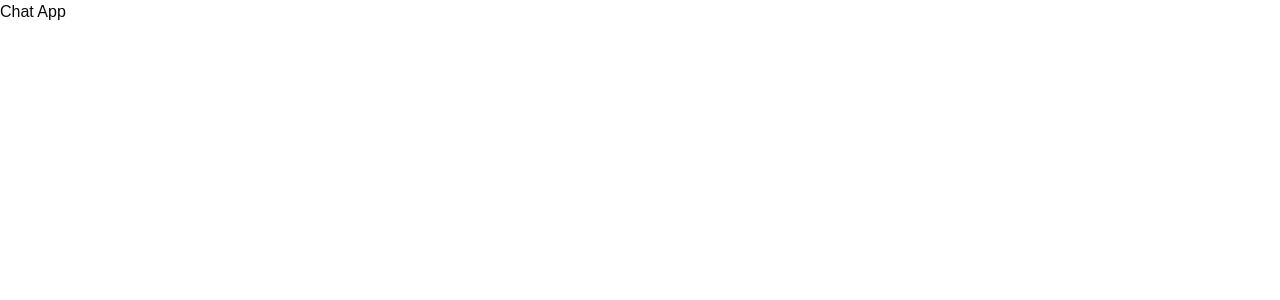
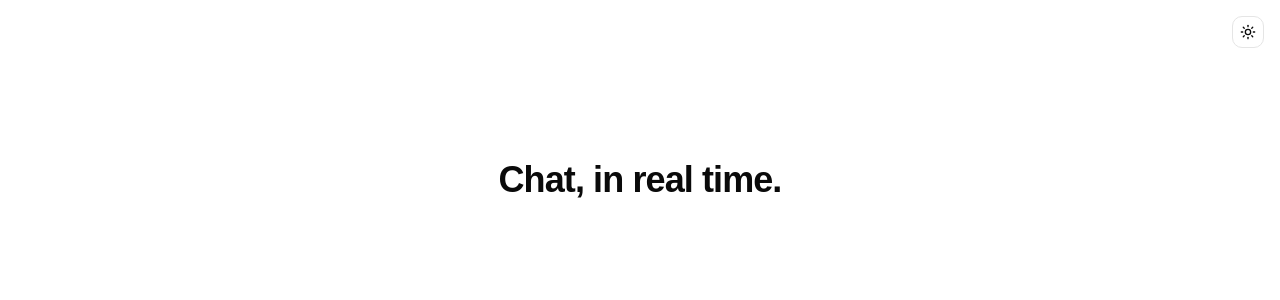
Before and after one commit to ishantbh/mern-jwt-auth, a React (Vite) app in the folder client/: page / in a window 1280 px wide. Shown: the top 300 px of the page. Built offline with nearby package versions, Linux system fonts and the light colour scheme.

Commit message:
setup routing with RootLayout and Home page

```diff
--- a/client/src/App.tsx
+++ b/client/src/App.tsx
@@ -1,4 +1,6 @@
 import { BrowserRouter, Routes, Route } from 'react-router'
+import RootLayout from './layouts/root-layout'
+import Home from './pages/home'
 import Login from './pages/login'
 import Register from './pages/register'
 import Dashboard from './pages/dashboard'
@@ -7,10 +9,12 @@ export default function App() {
   return (
     <BrowserRouter>
       <Routes>
-        <Route path='/' element={<div>Chat App</div>} />
-        <Route path='/login' element={<Login />} />
-        <Route path='/register' element={<Register />} />
-        <Route path='/dashboard' element={<Dashboard />} />
+        <Route element={<RootLayout />}>
+          <Route path='/' element={<Home />} />
+          <Route path='/login' element={<Login />} />
+          <Route path='/register' element={<Register />} />
+          <Route path='/dashboard' element={<Dashboard />} />
+        </Route>
       </Routes>
     </BrowserRouter>
   )
--- /dev/null
+++ b/client/src/layouts/root-layout.tsx
@@ -0,0 +1,15 @@
+import { Outlet } from 'react-router'
+import { ThemeToggle } from '@/components/theme-toggle'
+
+export default function RootLayout() {
+  return (
+    <div className='min-h-screen flex flex-col'>
+      <header className='flex justify-end p-4'>
+        <ThemeToggle />
+      </header>
+      <main className='flex-1'>
+        <Outlet />
+      </main>
+    </div>
+  )
+}
--- /dev/null
+++ b/client/src/pages/home.tsx
@@ -0,0 +1,7 @@
+export default function Home() {
+  return (
+    <div className='flex flex-col items-center justify-center text-center py-24 px-4'>
+      <h1 className='text-4xl font-bold tracking-tight'>Chat, in real time.</h1>
+    </div>
+  )
+}
```
